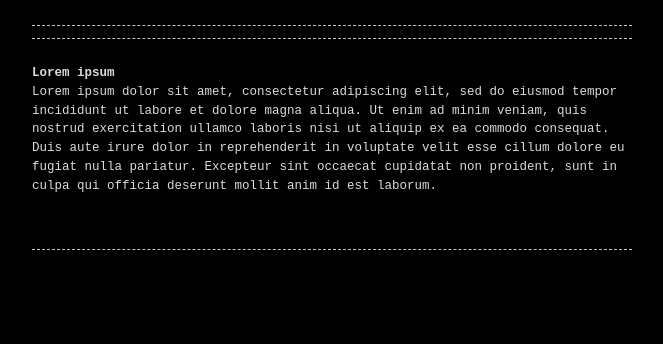
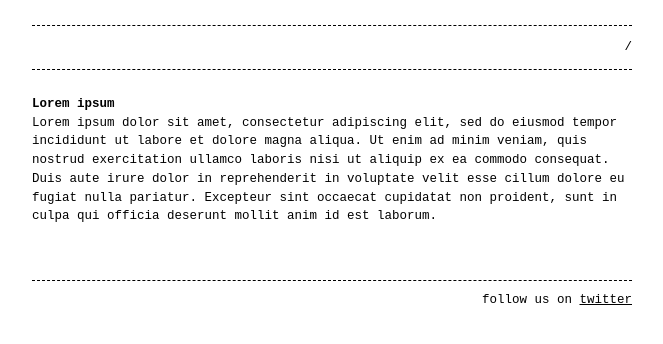
Before and after one commit to m1kc3b/m1kc3b, a Jekyll site: the page built from index.md, in a window 1280 px wide. Shown: the top 344 px of the page, without its empty margins (308-971 px from the left). Built offline with Jekyll 4.4.1, drawn with Linux system fonts in a browser that asks for light colours; some of the changed lines change nothing that is shown.

Commit message:
update settings

```diff
--- a/_config.yml
+++ b/_config.yml
@@ -2,14 +2,14 @@
 
 #google_analytics: UA-NNNNNNNN-N
 
-#header_pages:
-#  - index.md
-#  - about.md
+header_pages:
+ - index.md
+ - about.md
 
-#footer: 'follow us on <a href="https://twitter.com/">twitter</a>'
+footer: 'follow us on <a href="https://twitter.com/">twitter</a>'
 
-#style: light # dark (default) or light
-#listen_for_clients_preferred_style: true # true or false (default)
+style: light # dark (default) or light
+listen_for_clients_preferred_style: true # true or false (default)
 
 plugins:
   - jekyll-seo-tag
```
